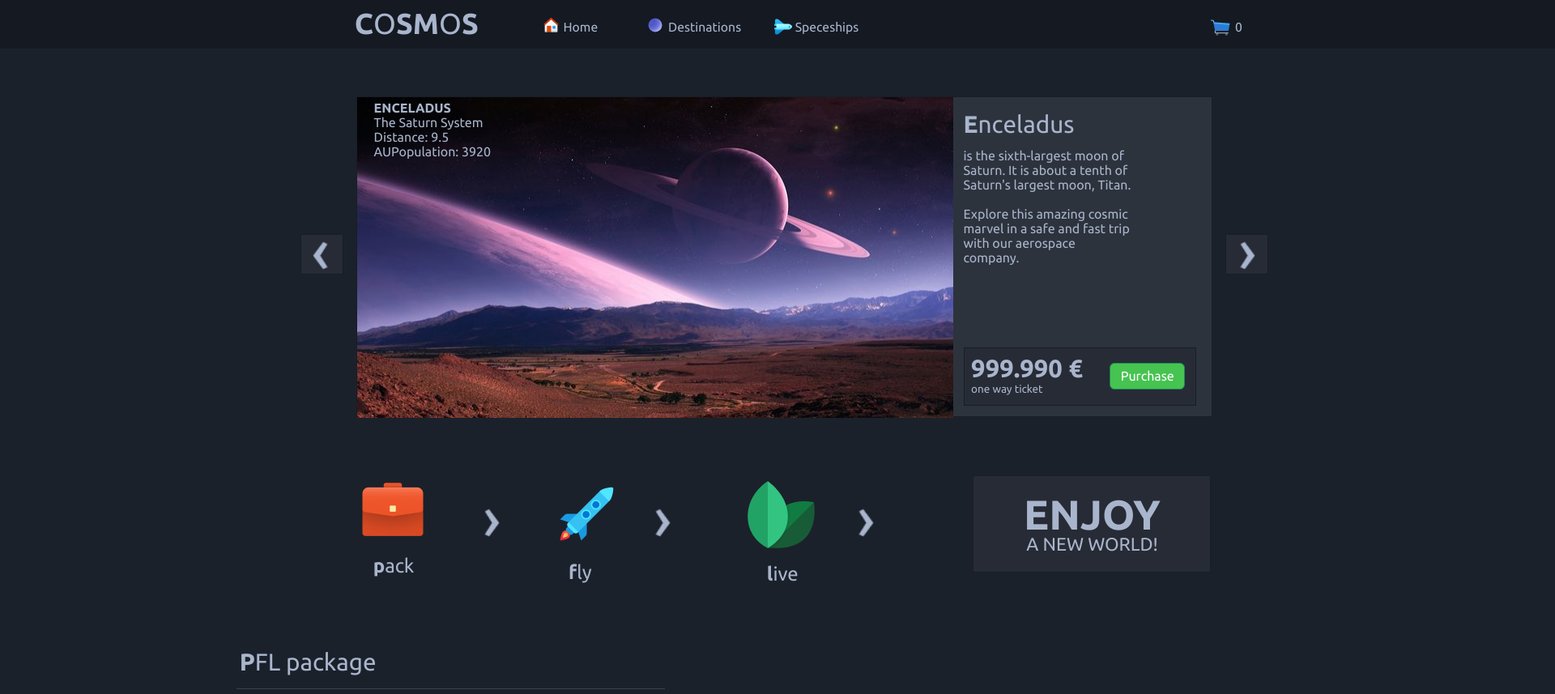
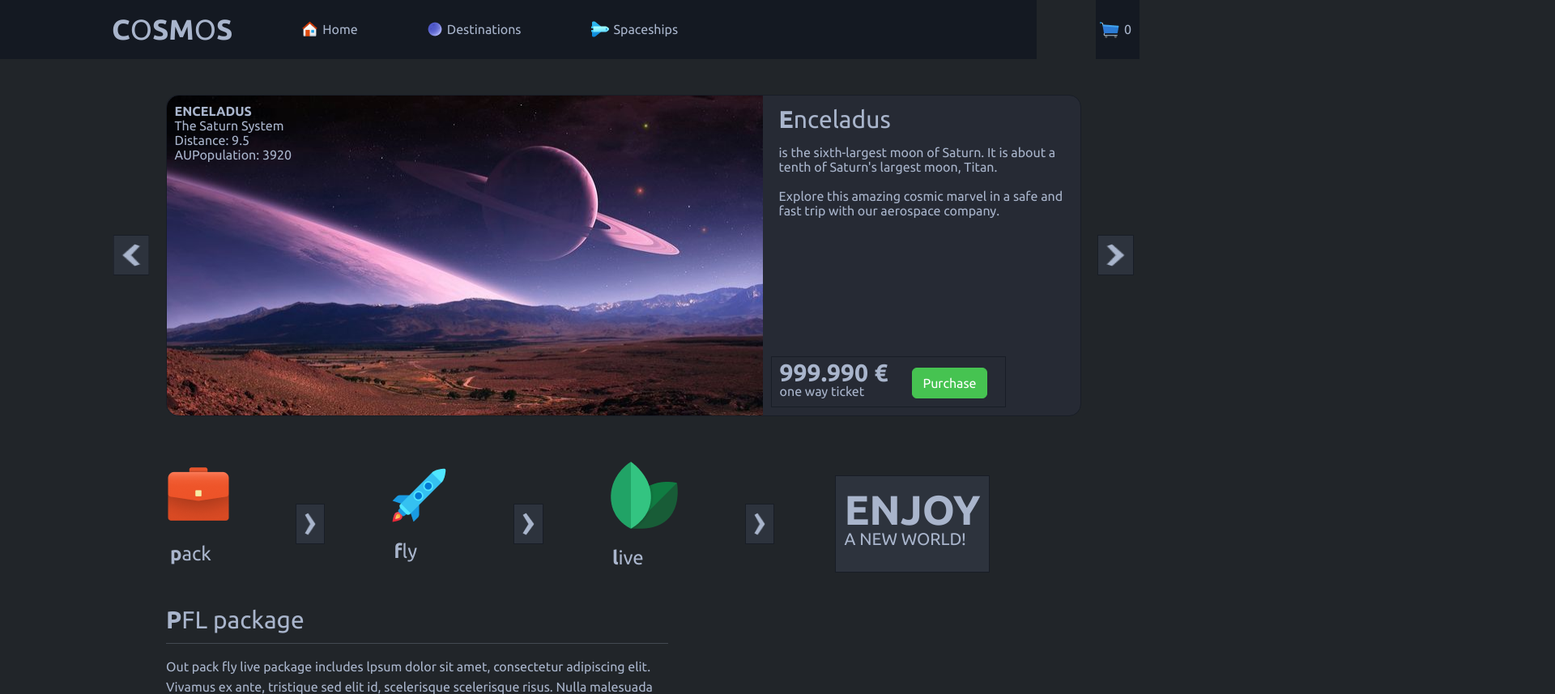
Before and after one commit to BiancaDMN/Cosmos, a plain HTML site: page index.html in a window 1280 px wide. Shown: the top 857 px of the page at 81% size, 1920 px wide, since content can reach past the window. Drawn offline with nearby package versions, Linux system fonts and the light colour scheme.

Commit message:
Add files via upload

```diff
--- a/index.html
+++ b/index.html
@@ -1,107 +1,185 @@
 <!DOCTYPE html>
 <html>
     <head>
-        <title>Landing Pange</title>
+        <meta name="viewport" content="width=device-width, initial-scale=1.0">
+        <title>Cosmos Landing Page</title>
         <link href="https://fonts.googleapis.com/css2?family=Ubuntu:wght@400;700&display=swap" rel="stylesheet">
         <link href="https://cdn.jsdelivr.net/npm/bootstrap@5.2.0/dist/css/bootstrap.min.css" rel="stylesheet" integrity="sha384-gH2yIJqKdNHPEq0n4Mqa/HGKIhSkIHeL5AyhkYV8i59U5AR6csBvApHHNl/vI1Bx" crossorigin="anonymous">
         <link rel="stylesheet" href="stylesheet.css">
-        <link rel="stylesheet" href="proba.css">
     </head>
     <body>
-        <div id="container">
-            <div id="header">
-                <div id="cosmosLogo">
-                    <p id="cosmos">COSMOS</p>
-                </div>
-                <div id="homeLogo">
-                    <img id="house" src="House.png" alt="Home" width="21px" height="21px">
+        <header>
+            <div id="headerOptions">
+                <p id="logo">Cosmos</p>
+                <div id="homeOption">
+                    <img id="houseLogo" src="House.png" alt="Home">
                     <p id="home"> Home</p>
                 </div>
-                <div id="destinationsLogo">
-                    <img id="planet" src="Planet.png" src="Planet" width="20px" height="20px">
+                <div id="destinationOption">
+                    <img id="planetLogo" src="Planet.png" src="Planet">
                     <p id="destinations"> Destinations</p>
                 </div>
-                <div id="rocketLogo">
-                    <img id="rocket" src="Rocket.png" alt="Rocket" width="24px" height="24px">
-                    <p id="spaceships"> Speceships</p>
+                <div id="spaceshipsOption">
+                    <img id="rocketLogo" src="Rocket.png" alt="Rocket">
+                    <p id="spaceships"> Spaceships</p>
                 </div>
-                <div id="ShoppingCartLogo">
-                    <img id="cart" src="ShoppingCart.png" alt="Shopping Cart" width="25px" height="25px">
+            </div>
+            <div id="headerCart">
+                <div id="shoppingCartOption">
+                    <img id="cartLogo" src="ShoppingCart.png" alt="Shopping Cart">
                     <p id="shoppingCart"> 0</p>
                 </div>
             </div>
-            <div id="leftArrow">
-                <img id="firstArrow" src="Arrow.png" alt="Left Arrow" width="19px" height="35px">
+        </header>
+        <br>
+        <div id="main">
+            <div id="slider">
+                <img id="left" src="Arrow.png" alt="Left Arrow" width="19px" height="25px" onclick="plusSlides(-1)">
+                <div class="package">
+                    <div id="satellite">
+                            <img id="enceladus" src="Layer 2.png" alt="Satellite Enceladus">
+                            <div id="satelliteInformations">
+                                <p id="informations"><span style="font-weight: 700; text-transform: uppercase">Enceladus</span>
+                                    <br>
+                                    The Saturn System
+                                    <br>
+                                    Distance: 9.5
+                                    <br>
+                                    AUPopulation: 3920
+                                </p>
                             </div>
-            <div id="centerContainer">
-                <div id="saturn"></div>
-                <div id="enceladus">
-                    <span style="font-weight: 700; color:#A9B5CC">ENCELADUS</span>
+                    </div>
+                    <div id="packageInformations">
+                        <div id="description"><span id="title">Enceladus</span>
+                            <br><br>
+                            is the sixth-largest moon of Saturn. It is about a tenth of Saturn's largest moon, Titan.
+                            <br><br>
+                            Explore this amazing cosmic marvel in a safe and fast trip with our aerospace company.
+                        </div>
+                        <div id="purchaseInformations">
+                            <div id="totalCost">
+                                <span id="price">999.990 €</span>
                                 <br>
-                    <span>The Saturn System</span>
-                    <br>
-                    <span>Distance: 9.5</span>
-                    <br>
-                    <span>AUPopulation: 3920</span>
+                                one way ticket
                             </div>
-                <div id="title">Enceladus</div>
-                <div id="sarurnInformations">is the sixth-largest moon of Saturn. It is about a tenth of Saturn's largest moon, Titan.
-                    <br><br>
-                    <span>Explore this amazing cosmic marvel in a safe and fast trip with our aerospace company.</span>
-                </div>
-                <div id="purchase">
-                    <div id="price">999.990 €</div>
-                    <div id="ticket">one way ticket</div>
                             <button type="button" class="btn btn-success" id="purchaseButton">Purchase</button>
                         </div>
                     </div>
-            <div id="rightArrow">
-                <img id="secondArrow" src="Arrow.png" alt="Right Arrow" width="19px" height="35px">
                 </div>
-            <div id="life">
+                <div class="package">
+                    <div id="satellite">
+                        <img id="titan" src="Titan.jpg" alt="Titan">
+                        <div id="satelliteInformations">
+                            <p id="informations">
+                                <span style="font-weight: 700; text-transform: uppercase">Titan</span>
+                                <br>
+                                The Saturn System
+                                <br>
+                                Distance: 15.3
+                                <br>
+                                AUPopulation: 6651
+                            </p>
+                        </div>
+                    </div>
+                    <div id="packageInformations">
+                        <div id="description"><span id="title">Titan</span>
+                        <br><br>
+                        is the largest moon of Saturn and the second-largest natural satellite in the Solar System.
+                        <br><br>
+                        Explore this amazing cosmic marvel in a safe and fast trip with our aerospace company.
+                        </div>
+                        <div id="purchaseInformations">
+                            <div id="totalCost">
+                                <span id="price">785.550 €</span>
+                                <br>
+                                one way ticket
+                            </div>
+                            <button type="button" class="btn btn-success" id="purchaseButton">Purchase</button>
+                        </div>
+                    </div>
+                </div>
+                <div class="package">
+                    <div id="satellite">
+                        <img id="mimas" src="Mimas.jpg" alt="Mimas">
+                        <div id="satelliteInformations">
+                            <p id="informations">
+                                <span style="font-weight: 700; text-transform: uppercase">Mimas</span>
+                                <br>
+                                The Saturn System
+                                <br>
+                                Distance: 11.3
+                                <br>
+                                AUPopulation: 4788
+                            </p>
+                        </div>
+                    </div>
+                    <div id="packageInformations">
+                        <div id="description"><span id="title">Mimas</span>
+                        <br><br>
+                        is a moon of Saturn which was discovered in 1789 by William Herschel.
+                        <br><br>
+                        Explore this amazing cosmic marvel in a safe and fast trip with our aerospace company.
+                        </div>
+                        <div id="purchaseInformations">
+                            <div id="totalCost">
+                                <span id="price">514.877 €</span>
+                                <br>
+                                one way ticket
+                            </div>
+                            <button type="button" class="btn btn-success" id="purchaseButton">Purchase</button>
+                        </div>
+                    </div>
+                </div>
+                <img id="arrow" src="Arrow.png" alt="Right Arrow" width="19px" height="25px" onclick="plusSlides(1)">
+            </div>
+            <br>
+        </div>
+            <div id="offer">
                 <div id="packLogo">
                     <img src="Suitcase.png" alt="suitcase" width="90px" height="90px">
                     <p id="pack">pack</p>
                 </div>
-                <img id="thirdArrow" src="Arrow.png" alt="Arrow" width="19px" height="35px">
+                <img id="arrow" src="Arrow.png" alt="Arrow" width="19px" height="35px">
                 <div id="flyLogo">
                     <img id="spaceship" src="Spaceship.png" alt="Spaceship" width="83px" height="83px">
                     <p id="fly">fly</p>
                 </div>
-                <img id="fourthArrow" src="Arrow.png" alt="Arrow" width="19px" height="35px">
+                <img id="arrow" src="Arrow.png" alt="Arrow" width="19px" height="35px">
                 <div id="liveLogo">
                     <img id="leaf" src="Leaf.png" width="99px" height="99px">
                     <p id="live">live</p>
                 </div>
-                <img id="fifthArrow" src="Arrow.png" alt="Arrow" width="19px" height="35px">
+                <img id="arrow" src="Arrow.png" alt="Arrow" width="19px" height="35px">
                 <div id="enjoyWorld">
-                    <div id="enjoy">ENJOY</div>
-                    <div id="world">A NEW WORLD!</div>
+                    <p id="world">
+                        <span id="enjoy">enjoy</span>
+                    <br>
+                    a new world!
+                    </p>
                 </div>
             </div>
-            <!--<div id="packageContainer">-->
-                <div id="package">PFL package</div>
-                <img id="hr" src="Rectangle 5.png" alt="hr" width="529px" height="1px">
-                <div id="description">
+            <div id="packageContainer">
+                <div id="pfl">PFL package</div>
+                <hr>
+                <div id="packageDescription">
                     Out pack fly live package includes lpsum dolor sit amet, consectetur adipiscing elit. Vivamus ex ante, tristique sed elit id, scelerisque scelerisque risus. Nulla malesuada suscipit vehicula. Vestibulum mauris purus, malesuada eget laoreet et, mattis eu purus. Sed arcu enim, rhoncus non porta eu, finibus sed erat. Lorem ipsum dolor sit amet, consectetur adipiscing elit. Sed laoreet vitae nisi vel ornare. Cras velit neque, tincidunt et purus eu, semper dignissim risus. Quisque gravida interdum ipsum ac dignissim. Aenean fringilla libero leo, vitae varius magna convallis vel. Morbi luctus ligula erat, vitae pulvinar nunc pretium nec. Integer id facilisis nibh. In porta at tellus eget consectetur. Vestibulum nisl nunc, euismod a aliquet sit amet, fermentum in massa.
                     <br><br>
                     <span>Nunc quis eros facilisis, sagittis ex vitae, mattis sapien. Duis feugiat dictum vehicula. Nullam vestibulum tellus nisi, eu euismod velit finibus et. Aliquam id risus non sem pulvinar pulvinar in quis tellus. Pellentesque eget ipsum dignissim, molestie est vitae, tincidunt elit. Pellentesque suscipit, magna ac molestie luctus, magna massa placerat purus, in dictum urna dui vel massa. Curabitur eget est felis. Morbi eleifend libero a turpis sollicitudin aliquet.</span>
                     <br><br>
                     <span>Aliquam id risus non sem pulvinar pulvinar in quis tellus. Pellentesque eget ipsum dignissim, molestie est vitae, tincidunt elit. Pellentesque suscipit, magna ac molestie luctus, magna massa placerat purus, in dictum urna dui vel massa. Curabitur eget est felis. Morbi eleifend libero a turpis sollicitudin aliquet.</span>
                 </div>
+                <br>
                 <button type="button" class="btn btn-success" id="checkoutButton">Checkout</button>
             </div>
-            <div id="footer">
-                <div id="copyright">Copyright COSMOS 2022. All rights reserved.</div>
-                <div id="data">All data and company references are purely fictitious and shouldn’t be confused with real world entities or names.</div>
-            <!--</div>-->
+            <br>
+        <footer>
+            <div id="copyright">Copyright COSMOS 2022. All rights reserved.
+                <br><br>
+                All data and company references are purely fictitious and shouldn’t be confused with real world entities or names.
             </div>
+        </footer>
     </body>
     <script src="https://code.jquery.com/jquery-3.6.0.js"></script>
     <script src="jquery.lettering.js"></script>
-    <script>
-        $(document).ready(function() {
-          $("#cosmos").lettering();
-        });
-  </script>
+    <script src="script.js"></script>
 </html>
--- a/script.js
+++ b/script.js
@@ -0,0 +1,43 @@
+$(document).ready(function() {
+    $("#logo").lettering();
+});
+
+let slideIndex = 1;
+showSlides(slideIndex);
+
+function plusSlides(n) {
+
+  showSlides(slideIndex += n);
+
+}
+
+function currentSlide(n) {
+
+  showSlides(slideIndex = n);
+
+}
+
+function showSlides(n) {
+
+  let i;
+  let slides = document.getElementsByClassName("package");
+
+  if (n > slides.length) {
+
+    slideIndex = 1;
+  }
+
+  if (n < 1) {
+
+    slideIndex = slides.length;
+  }
+
+  for (i = 0; i < slides.length; i++) {
+
+    slides[i].style.display = "none";
+
+  }
+
+  slides[slideIndex-1].style.display = "flex";
+
+}
--- a/stylesheet.css
+++ b/stylesheet.css
@@ -0,0 +1,213 @@
+*{
+    box-sizing: border-box;
+}
+
+html{
+    width: 100%;
+    height: 100%;
+}
+
+body{
+    background-color: #212529;
+    font-family: 'Ubuntu', sans-serif;
+
+    /* background: url("Layer 0.png") no-repeat fixed; */
+    /* background-size: 100%; */
+}
+
+header{
+    gap: 378px;
+}
+
+#headerCart{
+    right: 10px;
+}
+
+#logo{
+    font-size: 35px;
+}
+
+#main{
+    line-height: 18px;
+}
+
+#left{
+    transform: matrix(-1, 0, 0, 1, 0, 0);
+}
+
+#slider{
+    width: 1300px;
+    padding: 20px;
+    margin-left: 120px;
+    display:flex;
+    gap: 20px;
+}
+
+.package{
+    background-color: #272B35ed;
+    border-radius: 15px;
+}
+
+#satelliteInformations{
+    left: 0;
+    top: 0;
+}
+
+#purchaseInformations{
+    width: 290px;
+    left: 10px;
+    right: 10px;
+    bottom: 10px;
+    padding: 10px;
+    display: flex;
+    align-items: flex-end;
+    gap: 30px;
+}
+
+#offer{
+    width: 80%;
+    margin-left: 190px;
+    display: flex;
+    gap: 75px;
+}
+
+#enjoyWorld{
+    width: 260px;
+    height: 120px;
+    margin-bottom: 0;
+    line-height: 25px;
+    display: flex;
+    justify-content: center;
+}
+
+#world{
+    margin: 0;
+    font-size: 21px;
+}
+
+#enjoy{
+    font-size: 51px;
+}
+
+#packageContainer{
+    width: 50%;
+    margin-left: 195px;
+    line-height: 25px;
+}
+
+footer{
+    height: 160px;
+    display: flex;
+    justify-content: center;
+    flex-direction: column;
+    font-size: 12px;
+}
+
+#copyright{
+    width: 320px;
+    margin-left: 135px;
+}
+
+#headerOptions, #headerCart{
+    padding: 5px;
+    margin-left: 128px;
+    gap: 80px;
+}
+
+header, #headerOptions, #headerCart, footer{
+    background-color: #141922;
+}
+
+header, #headerOptions, #headerCart, #slider, .package, #purchaseInformations, #offer{
+    display: flex;
+    flex-direction: row;
+}
+
+.char1, .char3, .char4, .char6, #price, #enjoy {
+    font-weight: 700;
+}
+
+#logo, #homeOption, #destinationOption, #spaceshipsOption, #shoppingCartOption, #satelliteInformations, #description, #totalCost, #pack, #fly, #live, #enjoyWorld, #packageContainer, footer{
+    color: #A9B5CC;
+}
+
+#logo, #home, #destinations, #spaceships, #shoppingCart{
+    margin-bottom: 0;
+    padding: 5px;
+}
+
+#logo, #world, #enjoy{
+    text-transform: uppercase;
+}
+
+#logo, #homeOption, #destinationOption, #spaceshipsOption, #shoppingCartOption, #slider, #offer, #enjoyWorld{
+    display: flex;
+    align-items: center;
+}
+
+#left, #arrow{
+    width: 50px;
+    height: 50px;
+}
+
+#left:hover, #arrow:hover {
+    background-color: rgba(0, 0, 0, 0.8);
+    cursor: pointer;
+    transition: 0.6s ease;
+    border-radius: 0 3px 3px 0;
+    -webkit-user-select: none;
+       -moz-user-select: none;
+        -ms-user-select: none;
+            user-select: none;
+}
+
+#left, #arrow, #enjoyWorld{
+    background-color: #2D333D;
+}
+
+#left, #informations, #packageInformations, #description, #arrow, #offer, #pack, #fly, #live, #enjoyWorld, #packageContainer, footer{
+    padding: 10px;
+}
+
+#left, .package, #purchaseInformations, #arrow, #enjoyWorld{
+    border: 1px solid #181D26;
+}
+
+#satellite, #packageInformations{
+    position: relative;
+}
+
+#satelliteInformations, #purchaseInformations{
+    position: absolute;
+}
+
+#enceladus, #titan, #mimas{
+    width: 736px;
+    height: 395px;
+    border-radius: 15px 0 0 15px;
+}
+
+#title, #price, #pfl{
+    font-size: 30px;
+}
+
+#description::first-letter, #pack::first-letter, #fly::first-letter, #live::first-letter, #pfl::first-letter {
+    font-weight: 700;
+}
+
+#purchaseButton, #checkoutButton{
+    background-color: #46C351;
+    border-color: #46C351;
+}
+
+#purchaseButton:hover, #checkoutButton:hover{
+    background-color: green;
+    border-color: green;
+
+    /* background-color: #157347; */
+    /* border-color: #157347; */
+}
+
+#pack, #fly, #live, #enjoyWorld{
+    font-size: 24px;
+}
```
Lines whose indentation alone changed are shown as unchanged.
